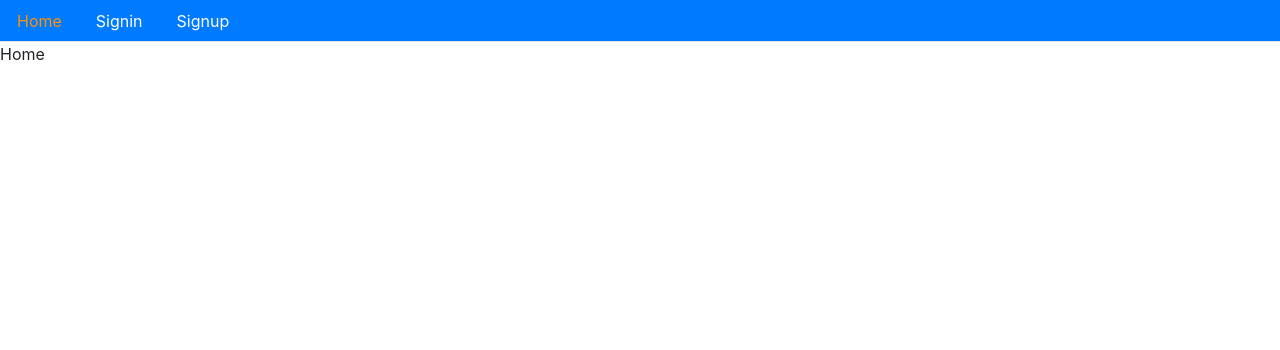
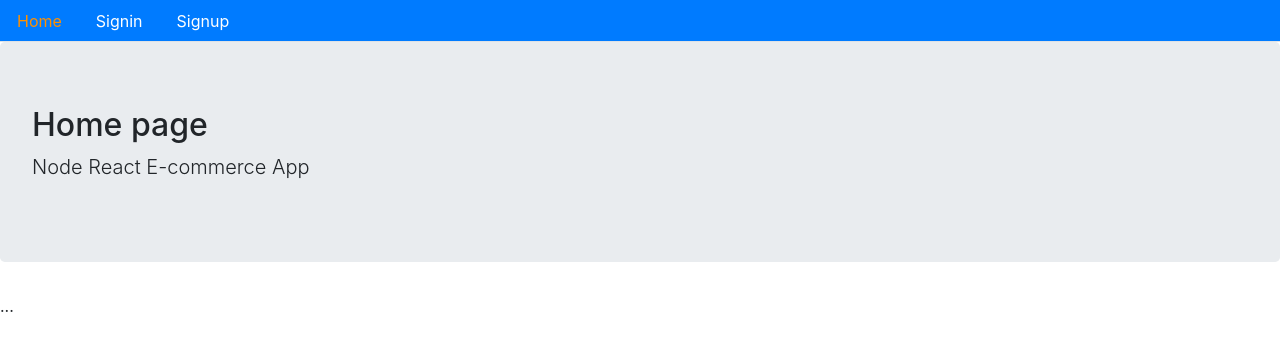
Before and after one commit to GadsDev/ecommerce-front, a React (Create React App) app: page / in a window 1280 px wide. Shown: the top 350 px of the page. Built offline with nearby package versions, Linux system fonts and the light colour scheme.

Commit message:
Add menu

```diff
--- a/src/Routes.js
+++ b/src/Routes.js
@@ -3,12 +3,10 @@ import { BrowserRouter, Switch, Route } from 'react-router-dom'
 import Signup from './user/Signup'
 import Signin from './user/Signin'
 import Home from './core/Home'
-import Menu from './core/Menu'
 
 const Routes = () => {
     return (
         <BrowserRouter>
-            <Menu/>
             <Switch>
                 <Home exact path="/" component={Home}/>
                 <Route exact path="/signin" component={Signin} />
--- a/src/core/Home.js
+++ b/src/core/Home.js
@@ -1,5 +1,10 @@
 import React from 'react'
+import Layout from './Layout'
 
-const Home = () => <div>Home</div>
+const Home = () => (
+    <Layout title="Home page" description="Node React E-commerce App">
+        ...
+    </Layout>
+)
 
 export default Home
--- /dev/null
+++ b/src/core/Layout.js
@@ -0,0 +1,21 @@
+import React from 'react'
+import Menu from './Menu'
+
+const Layout = ({
+    title = "Title",
+    description = "Description",
+    className,
+    children
+}) =>
+(
+    <div>
+        <Menu />
+        <div className="jumbotron">
+            <h2>{title}</h2>
+                <p className="lead">{description}</p>
+            </div>
+        <div className={className}>{children}</div>
+    </div>
+)
+
+export default Layout
--- a/src/user/Signin.js
+++ b/src/user/Signin.js
@@ -1,5 +1,10 @@
 import React from 'react'
+import Layout from "../core/Layout"
 
-const Signin = () => (<div>Signin</div>)
+const Signin = () => (
+    <Layout title="Signin" description="Node React E-commerce App">
+        ...
+    </Layout>
+)
 
 export default Signin
--- a/src/user/Signup.js
+++ b/src/user/Signup.js
@@ -1,5 +1,10 @@
 import React from 'react'
+import Layout from "../core/Layout"
 
-const Signup = () => (<div>Signup</div>)
+const Signup = () => (
+    <Layout title="Signup" description="Node React E-commerce App">
+        ...
+    </Layout>
+)
 
 export default Signup
```
